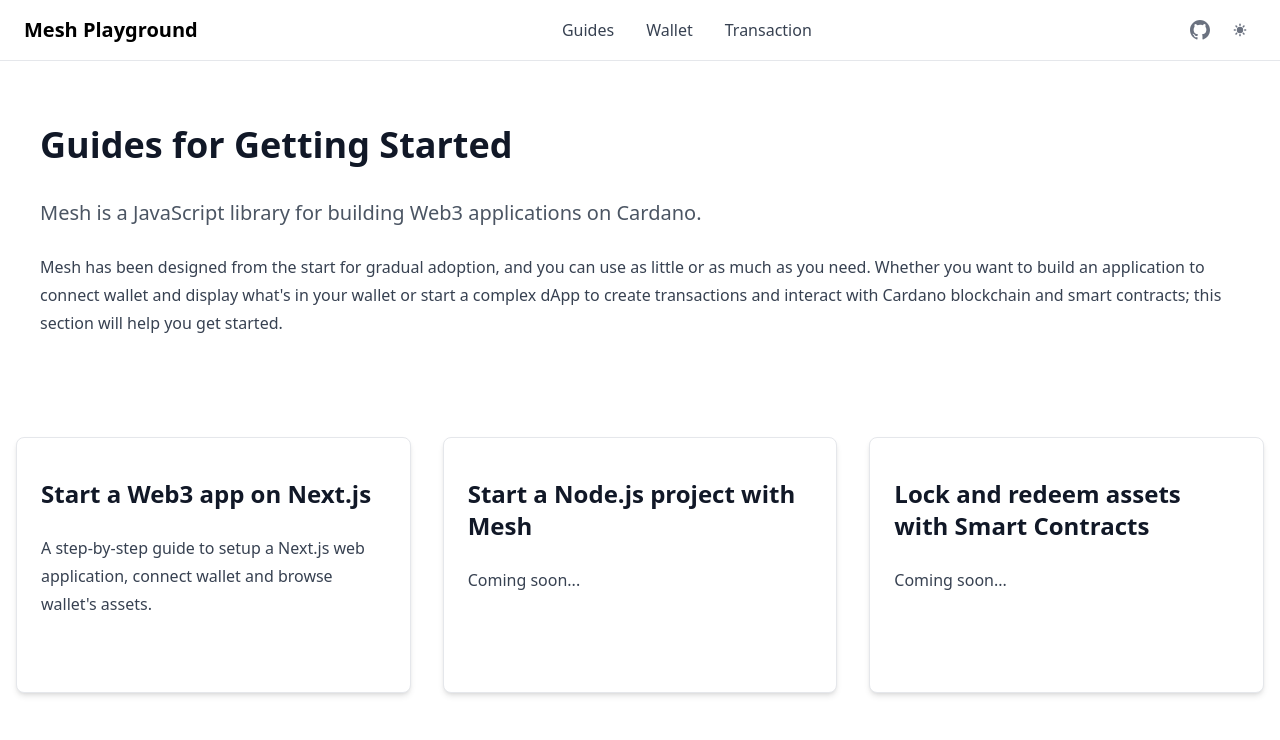
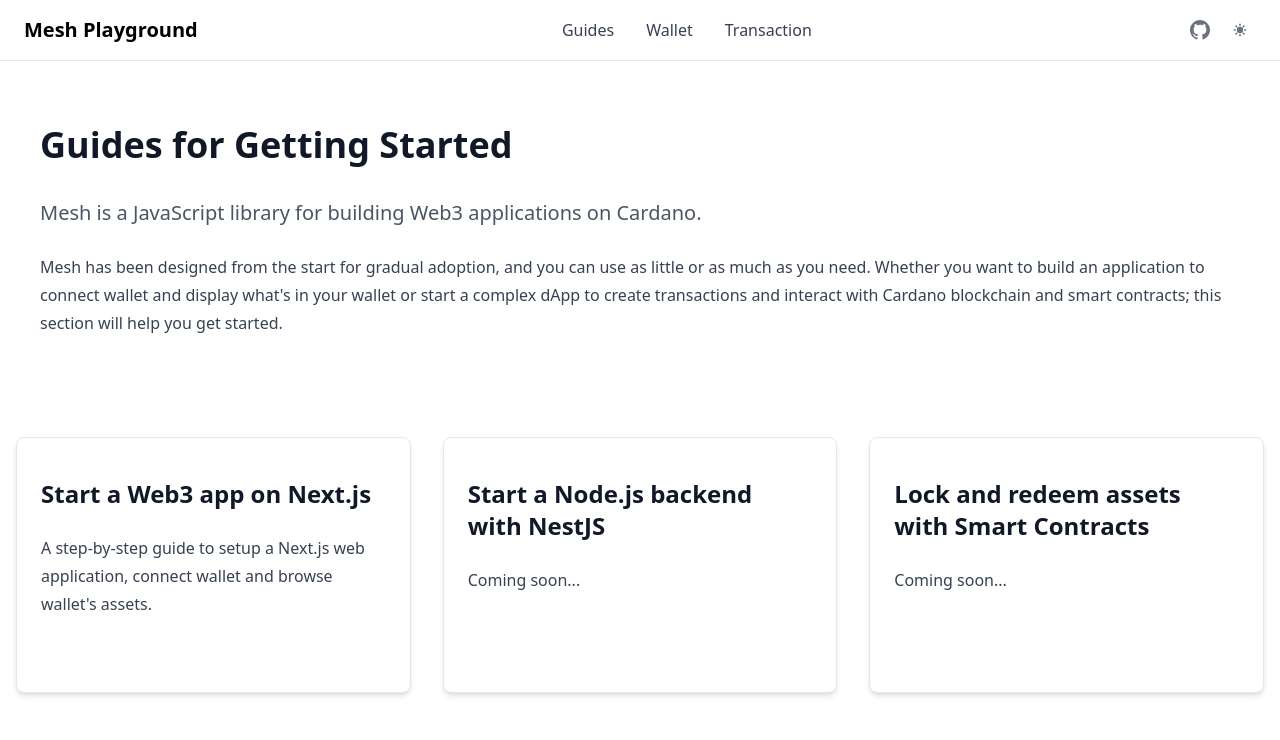
Before and after one commit to renaswift063/mesh-smart-contracts-nft, a Next.js app in the folder packages/demo/: page /guides/guides in a window 1280 px wide. Shown: the top 740 px of the page. Built offline with nearby package versions, Linux system fonts and the light colour scheme.

Commit message:
update wordings

```diff
--- a/packages/demo/components/wallet/walletApi.tsx
+++ b/packages/demo/components/wallet/walletApi.tsx
@@ -279,10 +279,10 @@
           <h3>Connect wallet</h3>
           <p>
             This is the entrypoint to start communication with the user&apos;s
-            wallet. The wallet should request the user&apos;s permission to connect
-            the web page to the user&apos;s wallet, and if permission has been
-            granted, the wallet will be returned and exposing the full API for
-            the dApp to use.
+            wallet. The wallet should request the user&apos;s permission to
+            connect the web page to the user&apos;s wallet, and if permission
+            has been granted, the wallet will be returned and exposing the full
+            API for the dApp to use.
           </p>
           <p>
             Query <code>WalletService.getInstalledWallets()</code> to get a list
@@ -378,13 +378,15 @@
 
   async function runDemo() {
     setLoading(true);
-    if (policyId.length) {
-      let results = await wallet.getPolicyIdAssets(policyId);
-      setResponse(results);
-    } else {
-      let results = await wallet.getAssets();
-      setResponse(results);
-    }
+    // if (policyId.length) {
+    //   let results = await wallet.getPolicyIdAssets(policyId);
+    //   setResponse(results);
+    // } else {
+    //   let results = await wallet.getAssets();
+    //   setResponse(results);
+    // }
+    let results = await wallet.getPolicyIdAssets(policyId);
+    setResponse(results);
     setLoading(false);
   }
 
@@ -396,7 +398,8 @@
           <p>
             Returns a list of assets from a policy ID. If no assets in wallet
             belongs to the policy ID, an empty list is returned. Query for a
-            list of assets&apos; policy ID with <code>wallet.getPolicyIds()</code>.
+            list of assets&apos; policy ID with{' '}
+            <code>wallet.getPolicyIds()</code>.
           </p>
         </div>
 
--- a/packages/demo/pages/guides/guides.tsx
+++ b/packages/demo/pages/guides/guides.tsx
@@ -8,9 +8,9 @@
     link: '/guides/nextjs',
   },
   {
-    title: 'Start a Node.js project with Mesh',
+    title: 'Start a Node.js backend with NestJS',
     desc: 'Coming soon...',
-    link: '/guides/nodejs',
+    link: '/guides/nestjs',
   },
   {
     title: 'Lock and redeem assets with Smart Contracts',
--- a/packages/demo/pages/guides/help.tsx
+++ b/packages/demo/pages/guides/help.tsx
@@ -4,7 +4,7 @@
       <section>
         <h2>Help, I&apos;m Stuck!</h2>
         <p>
-          If you get stuck, you can ask questions at
+          If you get stuck, you can ask questions at{' '}
           <a
             href="https://cardano.stackexchange.com/"
             target="_blank"
--- /dev/null
+++ b/packages/demo/pages/guides/nestjs.tsx
@@ -0,0 +1,33 @@
+import { Codeblock, Metatags } from '../../components';
+import Link from 'next/link';
+import Help from './help';
+
+const Nestjs = () => {
+  return (
+    <>
+      <Metatags title="Start a Node.js backend with NestJS" description="" />
+
+      <section className="py-8 px-4 lg:py-16 lg:px-6">
+        <h1>Start a Node.js backend with NestJS</h1>
+        <p>
+          <i>Coming soon... Anyone wanna contribute?</i>
+        </p>
+
+        {/* <Codeblock data={`npm i -g @nestjs/cli`} isJson={false} />
+
+        <Codeblock data={`nest new .`} isJson={false} />
+
+        `main.ts` change port to 5000
+
+        To watch for changes in your files, you can run the following command to start the application:
+        yarn run start:dev
+
+        create transaction module, controller and service */}
+
+        <Help />
+      </section>
+    </>
+  );
+};
+
+export default Nestjs;
--- a/packages/demo/pages/guides/nodejs.tsx
+++ /dev/null
@@ -1,22 +0,0 @@
-import { Codeblock, Metatags } from '../../components';
-import Link from 'next/link';
-import Help from './help';
-
-const Nextjs = () => {
-  return (
-    <>
-      <Metatags title="Start a Node.js project with Mesh" description="" />
-
-      <section className="py-8 px-4 lg:py-16 lg:px-6">
-        <h1>Start a Node.js project with Mesh</h1>
-        <p>
-          <i>Coming soon... Anyone wanna contribute?</i>
-        </p>
-
-        <Help />
-      </section>
-    </>
-  );
-};
-
-export default Nextjs;
```
